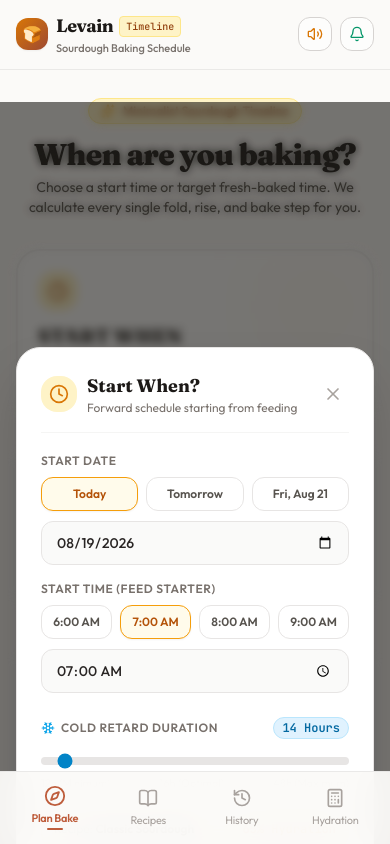
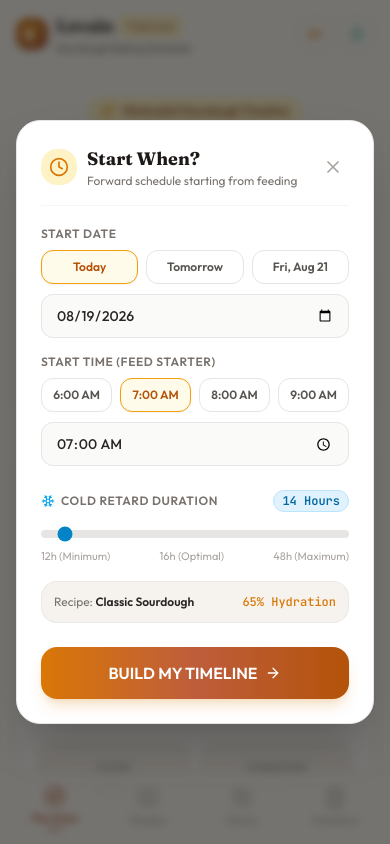
Before and after one commit to Daniel235Lobato/sourdough-timeline, a React (Vite) app: page / in a window 390 px wide. Both pictures are taken after a click on the button 195 px from the left and 337 px from the top of the page. Shown: the top 844 px of the page. Built offline with nearby package versions, Linux system fonts and the light colour scheme; the HTML template or start-up script is replaced by a standard one.

Commit message:
Fix mobile modal viewport centering using React portals

```diff
--- /dev/null
+++ b/src/components/common/Modal.tsx
@@ -0,0 +1,59 @@
+import React, { useEffect, ReactNode } from 'react';
+import { createPortal } from 'react-dom';
+
+interface ModalProps {
+  isOpen: boolean;
+  onClose: () => void;
+  children: ReactNode;
+  maxWidthClass?: string;
+  backdropClass?: string;
+  cardClass?: string;
+}
+
+export const Modal: React.FC<ModalProps> = ({
+  isOpen,
+  onClose,
+  children,
+  maxWidthClass = 'max-w-md',
+  backdropClass = 'bg-stone-900/60 backdrop-blur-sm',
+  cardClass = ''
+}) => {
+  useEffect(() => {
+    if (!isOpen) return;
+
+    const originalOverflow = document.body.style.overflow;
+    document.body.style.overflow = 'hidden';
+
+    const handleKeyDown = (e: KeyboardEvent) => {
+      if (e.key === 'Escape') {
+        onClose();
+      }
+    };
+
+    window.addEventListener('keydown', handleKeyDown);
+
+    return () => {
+      document.body.style.overflow = originalOverflow;
+      window.removeEventListener('keydown', handleKeyDown);
+    };
+  }, [isOpen, onClose]);
+
+  if (!isOpen) return null;
+
+  return createPortal(
+    <div
+      className={`fixed inset-0 z-50 flex items-center justify-center p-4 sm:p-6 overflow-y-auto overscroll-contain animate-fade-in ${backdropClass}`}
+      onClick={onClose}
+      role="dialog"
+      aria-modal="true"
+    >
+      <div
+        className={`bg-white dark:bg-stone-900 rounded-3xl w-full p-6 shadow-2xl border border-stone-200 dark:border-stone-800 relative max-h-[90vh] overflow-y-auto my-auto ${maxWidthClass} ${cardClass}`}
+        onClick={(e) => e.stopPropagation()}
+      >
+        {children}
+      </div>
+    </div>,
+    document.body
+  );
+};
--- a/src/components/home/BakeByModal.tsx
+++ b/src/components/home/BakeByModal.tsx
@@ -2,6 +2,7 @@ import React, { useState, useMemo, useEffect } from 'react';
 import { X, Calendar, Clock, ArrowRight, Snowflake, Sparkles, AlertCircle, CheckCircle2 } from 'lucide-react';
 import { format, addDays, isSameDay, differenceInCalendarDays } from 'date-fns';
 import { useSourdough } from '../../context/SourdoughContext';
+import { Modal } from '../common/Modal';
 import {
   calculateReverseSchedule,
   getEarliestBakeByTime,
@@ -118,9 +119,8 @@ export const BakeByModal: React.FC<BakeByModalProps> = ({
   const minDateAttribute = format(earliestPossibleBakeBy, 'yyyy-MM-dd');
 
   return (
-    <div className="fixed inset-0 z-50 flex items-center justify-center p-4 bg-stone-900/60 backdrop-blur-sm animate-fade-in">
-      <div className="bg-white dark:bg-stone-900 rounded-3xl max-w-md w-full p-6 shadow-2xl border border-stone-200 dark:border-stone-800 relative max-h-[90vh] overflow-y-auto">
-        {/* Header */}
+    <Modal isOpen={isOpen} onClose={onClose} maxWidthClass="max-w-md">
+      {/* Header */}
         <div className="flex items-center justify-between pb-4 border-b border-stone-100 dark:border-stone-800">
           <div className="flex items-center space-x-2.5">
             <div className="w-9 h-9 rounded-2xl bg-crust-100 dark:bg-crust-950/60 text-crust-600 dark:text-crust-400 flex items-center justify-center">
@@ -311,7 +311,6 @@ export const BakeByModal: React.FC<BakeByModalProps> = ({
             <ArrowRight className="w-4 h-4" />
           </button>
         </div>
-      </div>
-    </div>
+    </Modal>
   );
 };
--- a/src/components/home/StartWhenModal.tsx
+++ b/src/components/home/StartWhenModal.tsx
@@ -2,6 +2,7 @@ import React, { useState } from 'react';
 import { X, Clock, Calendar, ArrowRight, Snowflake, Sparkles } from 'lucide-react';
 import { format, addDays, setHours, setMinutes } from 'date-fns';
 import { useSourdough } from '../../context/SourdoughContext';
+import { Modal } from '../common/Modal';
 
 interface StartWhenModalProps {
   isOpen: boolean;
@@ -42,9 +43,8 @@ export const StartWhenModal: React.FC<StartWhenModalProps> = ({
   };
 
   return (
-    <div className="fixed inset-0 z-50 flex items-center justify-center p-4 bg-stone-900/60 backdrop-blur-sm animate-fade-in">
-      <div className="bg-white dark:bg-stone-900 rounded-3xl max-w-md w-full p-6 shadow-2xl border border-stone-200 dark:border-stone-800 relative max-h-[90vh] overflow-y-auto">
-        {/* Header */}
+    <Modal isOpen={isOpen} onClose={onClose} maxWidthClass="max-w-md">
+      {/* Header */}
         <div className="flex items-center justify-between pb-4 border-b border-stone-100 dark:border-stone-800">
           <div className="flex items-center space-x-2.5">
             <div className="w-9 h-9 rounded-2xl bg-amber-100 dark:bg-amber-950/60 text-amber-600 dark:text-amber-400 flex items-center justify-center">
@@ -196,7 +196,6 @@ export const StartWhenModal: React.FC<StartWhenModalProps> = ({
             <ArrowRight className="w-4 h-4" />
           </button>
         </div>
-      </div>
-    </div>
+    </Modal>
   );
 };
--- a/src/components/recipes/RecipeBuilderModal.tsx
+++ b/src/components/recipes/RecipeBuilderModal.tsx
@@ -2,6 +2,7 @@ import React, { useState } from 'react';
 import { X, Plus, Trash2, Save, Sparkles, Layers, Clock } from 'lucide-react';
 import { Recipe, RecipeStep, StepPhase } from '../../types/timeline';
 import { useSourdough } from '../../context/SourdoughContext';
+import { Modal } from '../common/Modal';
 
 interface RecipeBuilderModalProps {
   isOpen: boolean;
@@ -199,9 +200,8 @@ export const RecipeBuilderModal: React.FC<RecipeBuilderModalProps> = ({
   };
 
   return (
-    <div className="fixed inset-0 z-50 flex items-center justify-center p-4 bg-stone-900/60 backdrop-blur-sm animate-fade-in">
-      <div className="bg-white dark:bg-stone-900 rounded-3xl max-w-lg w-full p-6 shadow-2xl border border-stone-200 dark:border-stone-800 relative max-h-[90vh] overflow-y-auto">
-        {/* Header */}
+    <Modal isOpen={isOpen} onClose={onClose} maxWidthClass="max-w-lg">
+      {/* Header */}
         <div className="flex items-center justify-between pb-4 border-b border-stone-100 dark:border-stone-800">
           <div className="flex items-center space-x-2.5">
             <div className="w-9 h-9 rounded-2xl bg-amber-100 dark:bg-amber-950/60 text-amber-600 dark:text-amber-400 flex items-center justify-center">
@@ -374,7 +374,6 @@ export const RecipeBuilderModal: React.FC<RecipeBuilderModalProps> = ({
             <span>SAVE RECIPE & SCHEDULE</span>
           </button>
         </div>
-      </div>
-    </div>
+    </Modal>
   );
 };
--- a/src/components/timeline/LoafSuccessModal.tsx
+++ b/src/components/timeline/LoafSuccessModal.tsx
@@ -3,6 +3,7 @@ import { format } from 'date-fns';
 import { Star, Sparkles, Trophy, Heart, Bookmark, RotateCcw, Check } from 'lucide-react';
 import { useSourdough } from '../../context/SourdoughContext';
 import { CompletedLoafAnimation } from '../animations/CompletedLoafAnimation';
+import { Modal } from '../common/Modal';
 
 interface LoafSuccessModalProps {
   isOpen: boolean;
@@ -33,9 +34,14 @@ export const LoafSuccessModal: React.FC<LoafSuccessModalProps> = ({ isOpen, onBa
   };
 
   return (
-    <div className="fixed inset-0 z-50 flex items-center justify-center p-4 bg-stone-950/80 backdrop-blur-md animate-fade-in">
-      <div className="bg-white dark:bg-stone-900 rounded-3xl max-w-md w-full p-6 shadow-2xl border border-stone-200 dark:border-stone-800 relative max-h-[95vh] overflow-y-auto">
-        {/* Animated Celebration */}
+    <Modal
+      isOpen={isOpen}
+      onClose={() => {}}
+      maxWidthClass="max-w-md"
+      backdropClass="bg-stone-950/80 backdrop-blur-md"
+      cardClass="max-h-[95vh]"
+    >
+      {/* Animated Celebration */}
         <CompletedLoafAnimation />
 
         {/* Loaf Specs Grid */}
@@ -170,7 +176,6 @@ export const LoafSuccessModal: React.FC<LoafSuccessModalProps> = ({ isOpen, onBa
             <span>PLAN ANOTHER BAKE</span>
           </button>
         </div>
-      </div>
-    </div>
+    </Modal>
   );
 };
--- a/src/components/timeline/RunningBehindModal.tsx
+++ b/src/components/timeline/RunningBehindModal.tsx
@@ -1,6 +1,7 @@
 import React, { useState } from 'react';
 import { X, Clock, AlertCircle, Sparkles, Snowflake, ArrowRight, Check } from 'lucide-react';
 import { useSourdough } from '../../context/SourdoughContext';
+import { Modal } from '../common/Modal';
 
 interface RunningBehindModalProps {
   isOpen: boolean;
@@ -62,9 +63,8 @@ export const RunningBehindModal: React.FC<RunningBehindModalProps> = ({ isOpen,
   };
 
   return (
-    <div className="fixed inset-0 z-50 flex items-center justify-center p-4 bg-stone-900/60 backdrop-blur-sm animate-fade-in">
-      <div className="bg-white dark:bg-stone-900 rounded-3xl max-w-md w-full p-6 shadow-2xl border border-stone-200 dark:border-stone-800 relative max-h-[90vh] overflow-y-auto">
-        {/* Header */}
+    <Modal isOpen={isOpen} onClose={onClose} maxWidthClass="max-w-md">
+      {/* Header */}
         <div className="flex items-center justify-between pb-4 border-b border-stone-100 dark:border-stone-800">
           <div className="flex items-center space-x-2.5">
             <div className="w-9 h-9 rounded-2xl bg-amber-100 dark:bg-amber-950/60 text-amber-600 dark:text-amber-400 flex items-center justify-center">
@@ -171,7 +171,6 @@ export const RunningBehindModal: React.FC<RunningBehindModalProps> = ({ isOpen,
             <ArrowRight className="w-4 h-4" />
           </button>
         </div>
-      </div>
-    </div>
+    </Modal>
   );
 };
--- a/src/components/timeline/StartFromStepModal.tsx
+++ b/src/components/timeline/StartFromStepModal.tsx
@@ -2,6 +2,7 @@ import React, { useState } from 'react';
 import { X, Play, Clock, Sparkles, ArrowRight } from 'lucide-react';
 import { format } from 'date-fns';
 import { useSourdough } from '../../context/SourdoughContext';
+import { Modal } from '../common/Modal';
 
 interface StartFromStepModalProps {
   isOpen: boolean;
@@ -31,9 +32,8 @@ export const StartFromStepModal: React.FC<StartFromStepModalProps> = ({
   };
 
   return (
-    <div className="fixed inset-0 z-50 flex items-center justify-center p-4 bg-stone-900/60 backdrop-blur-sm animate-fade-in">
-      <div className="bg-white dark:bg-stone-900 rounded-3xl max-w-md w-full p-6 shadow-2xl border border-stone-200 dark:border-stone-800 relative max-h-[90vh] overflow-y-auto">
-        {/* Header */}
+    <Modal isOpen={isOpen} onClose={onClose} maxWidthClass="max-w-md">
+      {/* Header */}
         <div className="flex items-center justify-between pb-4 border-b border-stone-100 dark:border-stone-800">
           <div className="flex items-center space-x-2.5">
             <div className="w-9 h-9 rounded-2xl bg-amber-100 dark:bg-amber-950/60 text-amber-600 dark:text-amber-400 flex items-center justify-center">
@@ -105,7 +105,6 @@ export const StartFromStepModal: React.FC<StartFromStepModalProps> = ({
             <ArrowRight className="w-4 h-4" />
           </button>
         </div>
-      </div>
-    </div>
+    </Modal>
   );
 };
--- a/src/index.css
+++ b/src/index.css
@@ -23,7 +23,7 @@
 /* Animations & utilities */
 @keyframes fadeIn {
   from { opacity: 0; transform: translateY(6px); }
-  to { opacity: 1; transform: translateY(0); }
+  to { opacity: 1; transform: none; }
 }
 
 .animate-fade-in {
```
